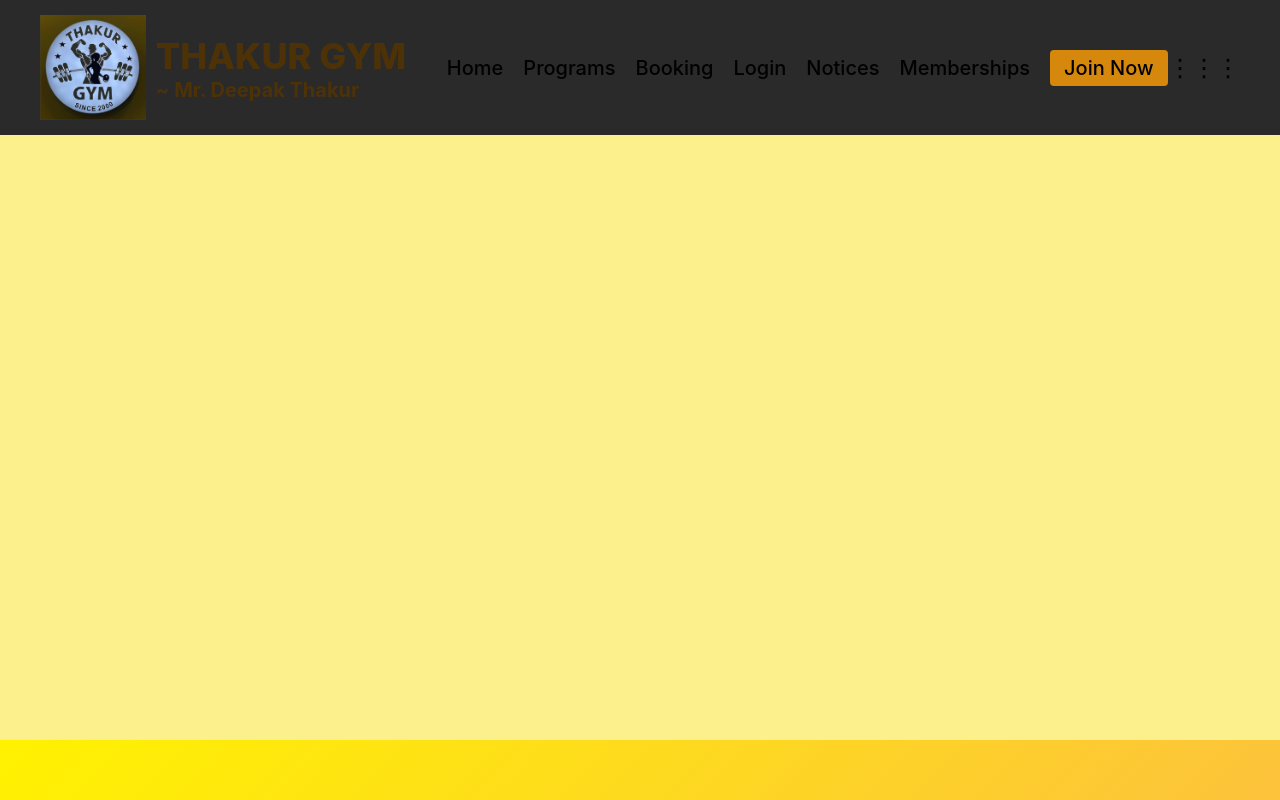
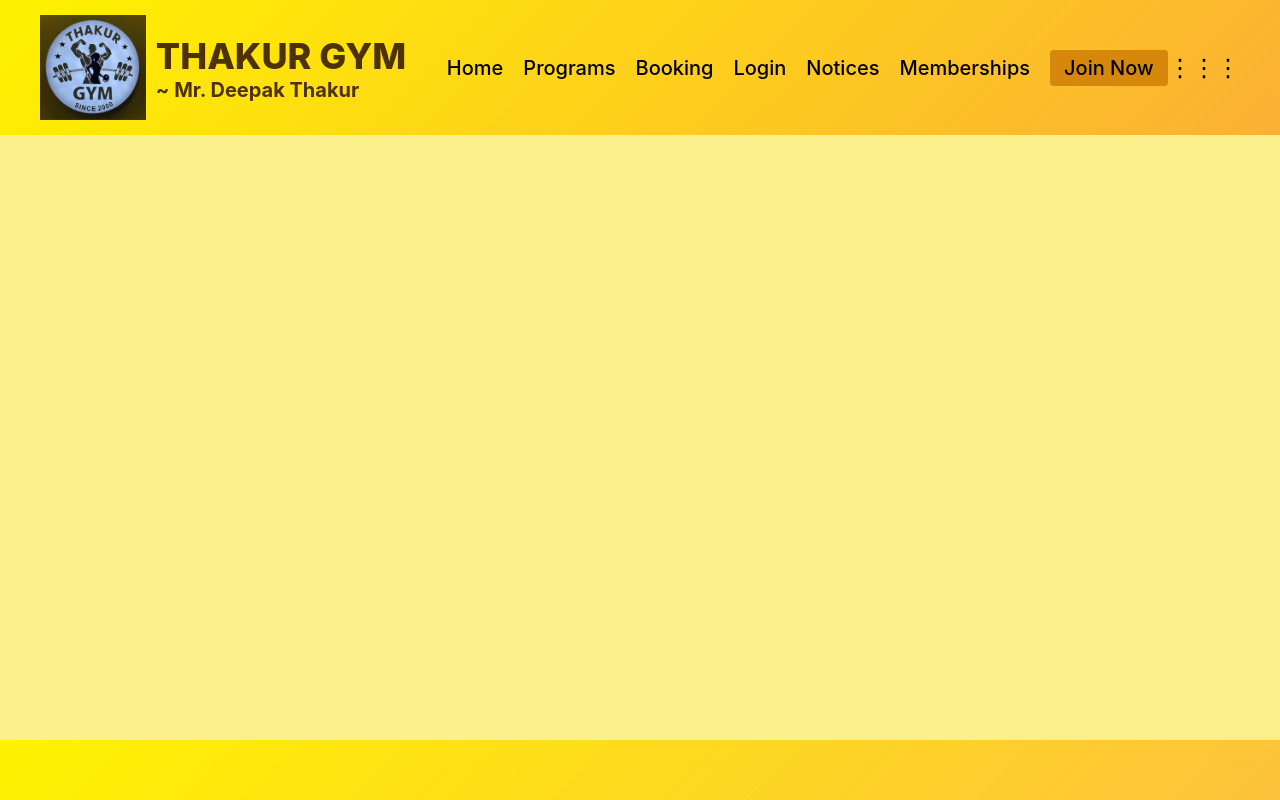
Before and after one commit to ayush8522113-arch/Thakur_gym, a React (Create React App) app: page / in a window 1280 px wide. Shown: the top 800 px of the page. Built offline with nearby package versions, Linux system fonts and the light colour scheme; no server answers.

Commit message:
css change 2.2

```diff
--- a/src/styles/main.css
+++ b/src/styles/main.css
@@ -2550,6 +2550,6 @@ body.dark-mode .admin-reviews-table tbody tr:hover {
   background: #2a2a2a;
 }
 
-body.dark-mode .hero, .slide-image2, .bmi-section, .navbar{
+body.dark-mode .hero, .slide-image2, .bmi-section{
   background:#2a2a2a;
 }
```
